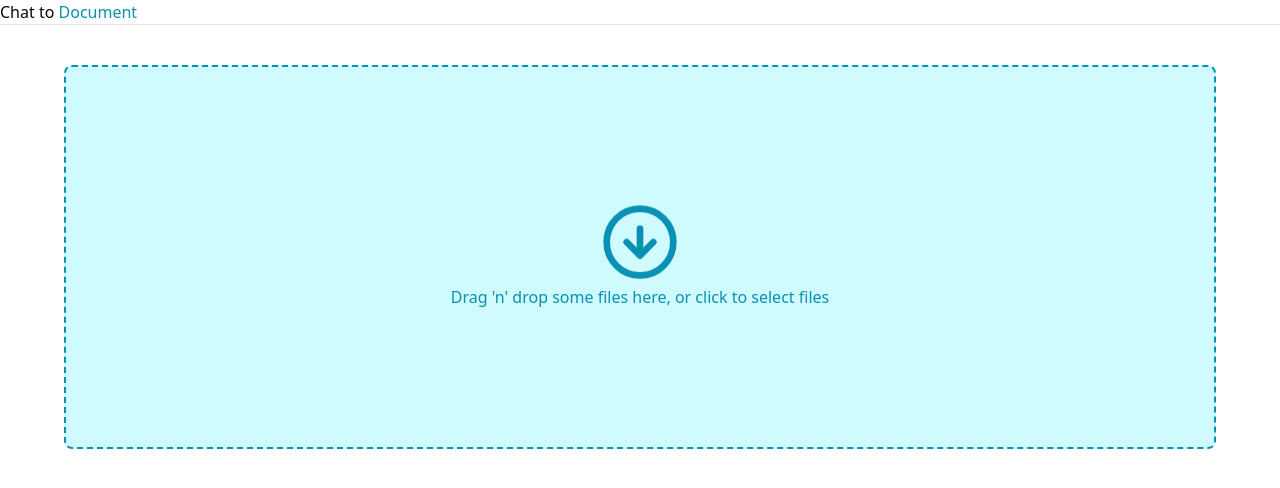
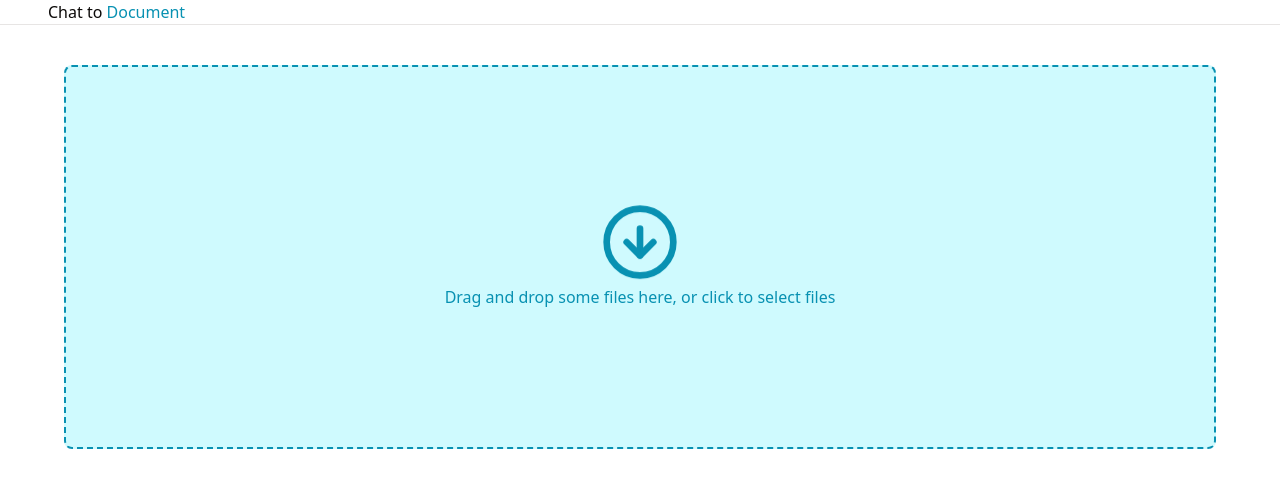
Before and after one commit to PatelPratik39/ChatWithDocumen_Full-Stack_SaaS_Project, a Next.js app in the folder chat-with-documents/: page /dashboard/upload in a window 1280 px wide. Shown: the top 488 px of the page. Built offline with nearby package versions, Linux system fonts and the light colour scheme; no server answers.

Commit message:
remove unused imports

```diff
--- a/chat-with-documents/components/FileUploader.tsx
+++ b/chat-with-documents/components/FileUploader.tsx
@@ -2,7 +2,7 @@
 
 import React, { useCallback } from 'react'
 import { useDropzone } from 'react-dropzone'
-import { CheckCircleIcon, CircleArrowDown, HammerIcon, RocketIcon, SaveIcon } from 'lucide-react'
+import {  CircleArrowDown, RocketIcon } from 'lucide-react'
 
 const FileUploader = () => {
     const onDrop = useCallback((acceptedFiles: File[]) => {
@@ -27,7 +27,7 @@ const FileUploader = () => {
                         ) : (
                             <>
                             <CircleArrowDown className='h-20 w-20 animate-bounce' />
-                            <p>Drag 'n' drop some files here, or click to select files</p>
+                            <p>Drag and drop some files here, or click to select files</p>
                             </>
                         )
                     }
--- a/chat-with-documents/components/Header.tsx
+++ b/chat-with-documents/components/Header.tsx
@@ -7,10 +7,11 @@ import { FilePlus2 } from 'lucide-react'
 const Header = () => {
     return (
         <>
-            <div className='flex justify-between bg-white shadow-smvp-5 border-b'>
+            <div className='flex justify-between  bg-white shadow-smvp-5 border-b px-4 md:px-8 lg:px-12'>
                 <Link href='/dashboard'>Chat to <span className='text-cyan-600'>Document</span></Link>
                 <SignedIn>
-                    <div className='flex items-center space-x-2'>
+                    <div className="flex items-center space-x-2 px-4 md:px-2 lg:px-2">
+
                         <Button asChild variant="link" className='hidden md:flex'>
                             <Link href="/dashboard/upgrade">Pricing</Link>
                         </Button>
```
